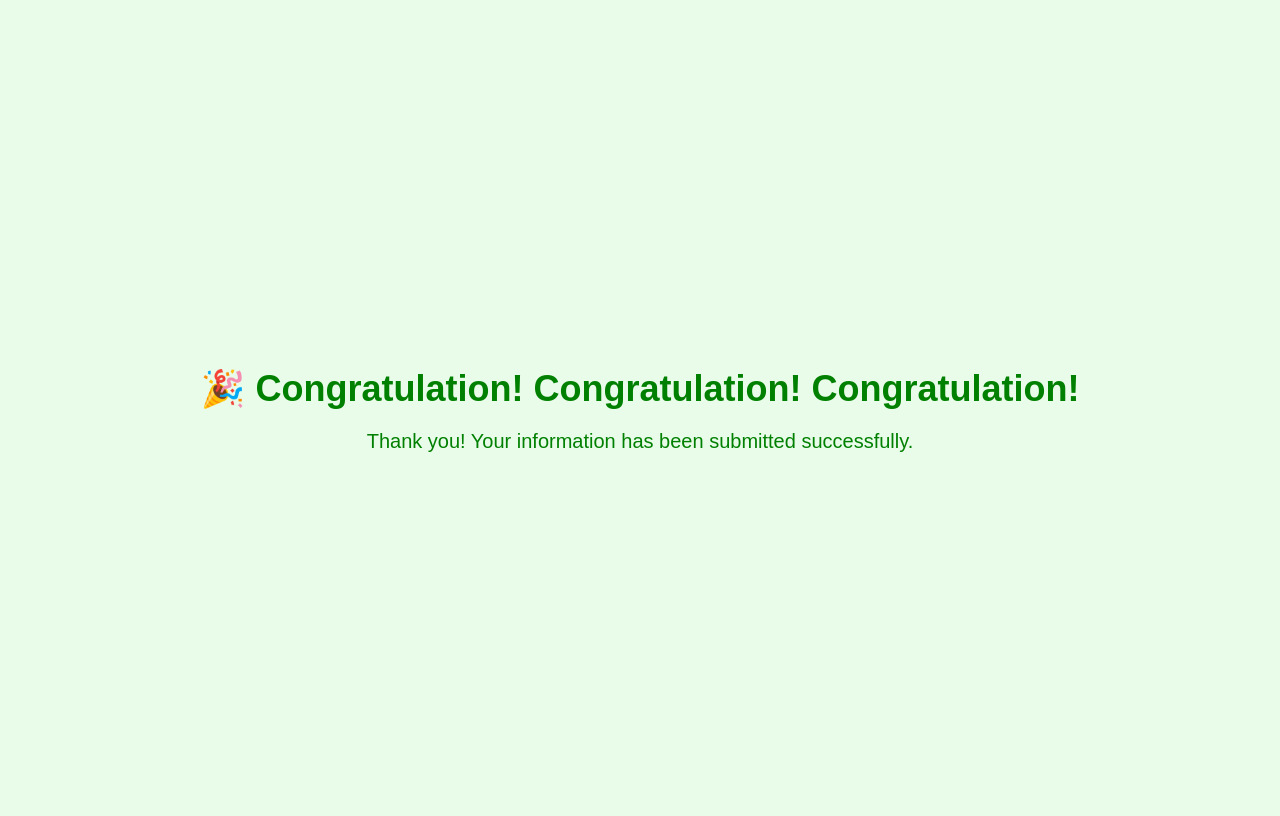
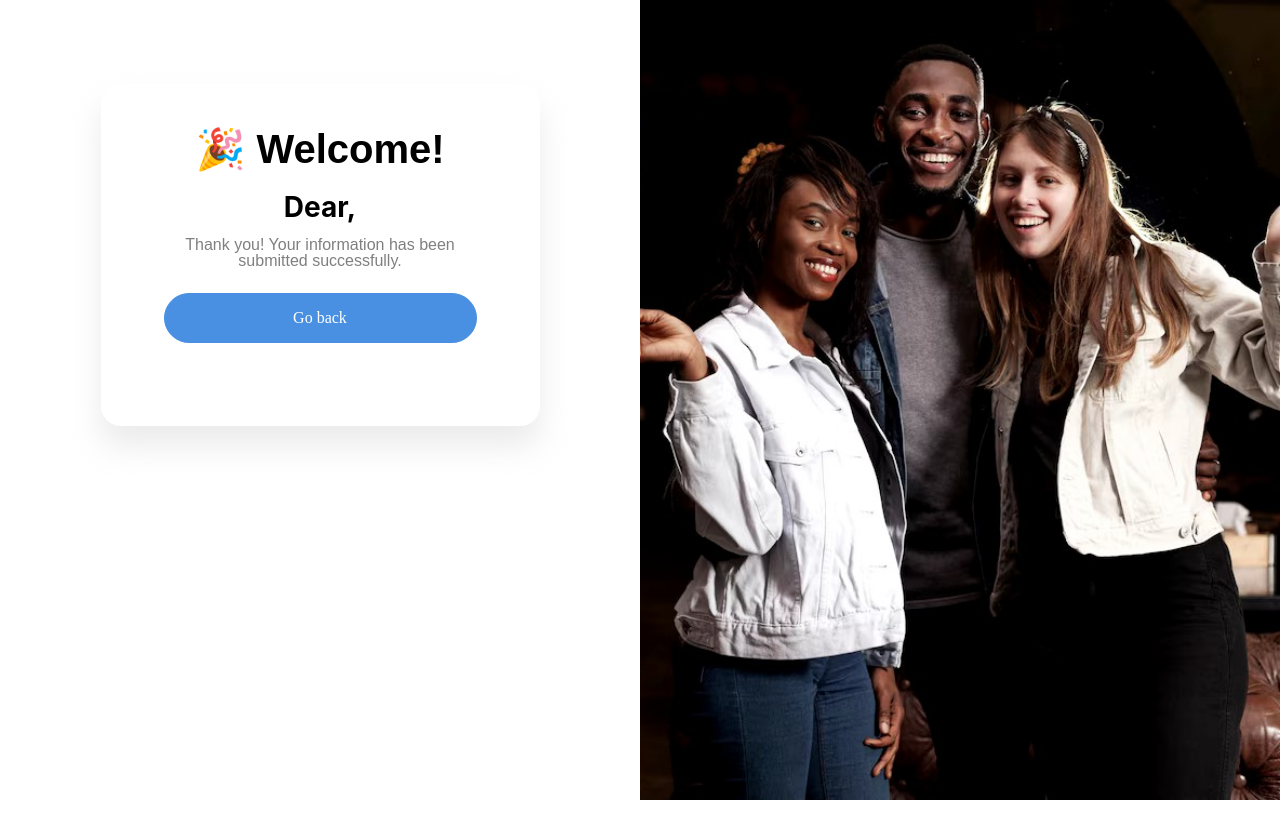
Before and after one commit to Anibe007/livelystones, a plain HTML site: page success.html in a window 1280 px wide. Drawn offline with Linux system fonts and the light colour scheme.

Commit message:
Update success.html

```diff
--- a/success.html
+++ b/success.html
@@ -5,31 +5,178 @@
   <meta name="viewport" content="width=device-width, initial-scale=1" />
   <title>Success</title>
   <style>
-    body {
-      font-family: 'Figtree', sans-serif;
-      display: flex;
-      justify-content: center;
-      align-items: center;
-      height: 100vh;
-      background-color: #e9fbe9;
-      color: green;
+    *{
+      margin: 0;
+      padding: 0;
+      border: 0;
+      box-sizing: border-box;
+      font: inherit;
+    }
+
+    h1 {
+      font-family: 'Goldman', sans-serif;
+      font-size: 32px;
+      margin-bottom: 20px;
+      font-size: 40px;
+      font-weight: 600;
       text-align: center;
     }
 
-    h1 {
-      font-size: 36px;
-      margin-bottom: 20px;
+    .predict{
+      color: #4A90E2;
     }
 
-    p {
-      font-size: 20px;
+    .content{
+      background: #fff;
+      height: 100%;
+      width: 100%;
+      max-width: 528px;
+      /*padding: 46px 0;*/
+    }
+
+    .right{
+      flex: 1;
+      position: fixed;
+      top: 0;
+      height: 100dvh;
+      width: 50vw;
+      right: 0;
+    }
+
+    .left{
+      background-color: #fff;
+      height: 100dvh;
+      /*max-height: 100dvh;*/
+      /*overflow-y: scroll;*/
+      flex: 1;
+      display: flex;
+      justify-content: center;
+      margin-right: 50vw;
+    }
+
+    .image {
+      width: 100%;
+      height: auto;
+      max-height: 100dvh;
+    }
+
+    .content{
+      background: #fff;
+      height: 100%;
+      width: 100%;
+      max-width: 528px;
+      /*padding: 46px 0;*/
+    }
+
+    #wrapper1{
+      margin: 84px auto 0 auto;
+      margin-bottom: 159px;
+      max-width: 439px;
+      height: 342px;
+      padding: 42px 63px;
+      border: 15px;
+      border-radius: 20px;
+      box-shadow: 0px 20px 30px 0px #BCBCBC4D;
+    }
+
+    h4{
+      font-family: "inter", sans-serif;
+      font-weight: 700;
+      font-size: 28px;
+      line-height: 100%;
+      letter-spacing: 0;
+      text-align: center;
+    }
+
+    p{
+      font-family: "figtree", sans-serif;
+      font-weight: 500;
+      font-size: 16px;
+      letter-spacing: 0;
+      line-height: 100%;
+      text-align: center;
+      margin-top: 16px;
+      height: 38px;
+      width: 313px;
+      color: rgba(0, 0, 0, 0.5);
+    }
+
+
+    a{
+      display: flex;
+      align-items: center;
+      justify-content: center;
+      text-decoration: none;
+      width: 100%;
+      height: 50px;
+      border-radius: 40px;
+      border: 1px solid #4A90E2;
+      color: #fff;
+      background-color: #4A90E2;
+    }
+
+    .result{
+      font-family: "figtree", sans-serif;
+      font-weight: 700;
+      font-size: 16px;
+      height: 19px;
+      color: rgba(0, 0, 0, 0.5);
+    }
+
+    .positive{
+      font-family: "figtree", sans-serif;
+      font-weight: 700;
+      font-size: 16px;
+      color: #000;
+    }
+
+    @media screen and (max-width: 970px){
+      .right{
+        display: none;
+      }
+
+      .left{
+        flex: 1 1 100%;
+        margin-right: 0;
+        padding: 0 30px;
+      }
+
+      .content{
+        max-width: 100%;
+      }
     }
   </style>
 </head>
 <body>
-  <div>
-    <h1>🎉 Congratulation! Congratulation! Congratulation!</h1>
-    <p>Thank you! Your information has been submitted successfully.</p>
+    <div style="display: flex; flex-direction: row;">
+    <div class="left">
+      <div class="content">
+        <div id="wrapper1">
+          <h1>🎉 Welcome!</h1>
+          <div id="wrapper2">
+            <h4 id="feelings">Dear,<br><span class="predict" id="usernameDisplay"></span></h4>
+            <p class="analysis">Thank you! Your information has been submitted successfully.</p>
+            <br>
+          </div>
+          <div>
+            <a href="index.html">Go back</a>
+          </div>
+        </div>
+      </div>
+    </div>
+    <div class="right">
+      <img src="images/black-happiness.avif" alt="Side Image" style="width: 100%; height: 100%; object-fit: cover;" />
+    </div>
   </div>
+
+  <script type="text/javascript">
+
+    const data = JSON.parse(localStorage.getItem('livelyStonesUser'));
+    if (data) {
+      document.getElementById('usernameDisplay').textContent = `
+        ${data.firstName} ${data.middleName} ${data.lastName}
+      `;
+    }
+  </script>
 </body>
 </html>
```
